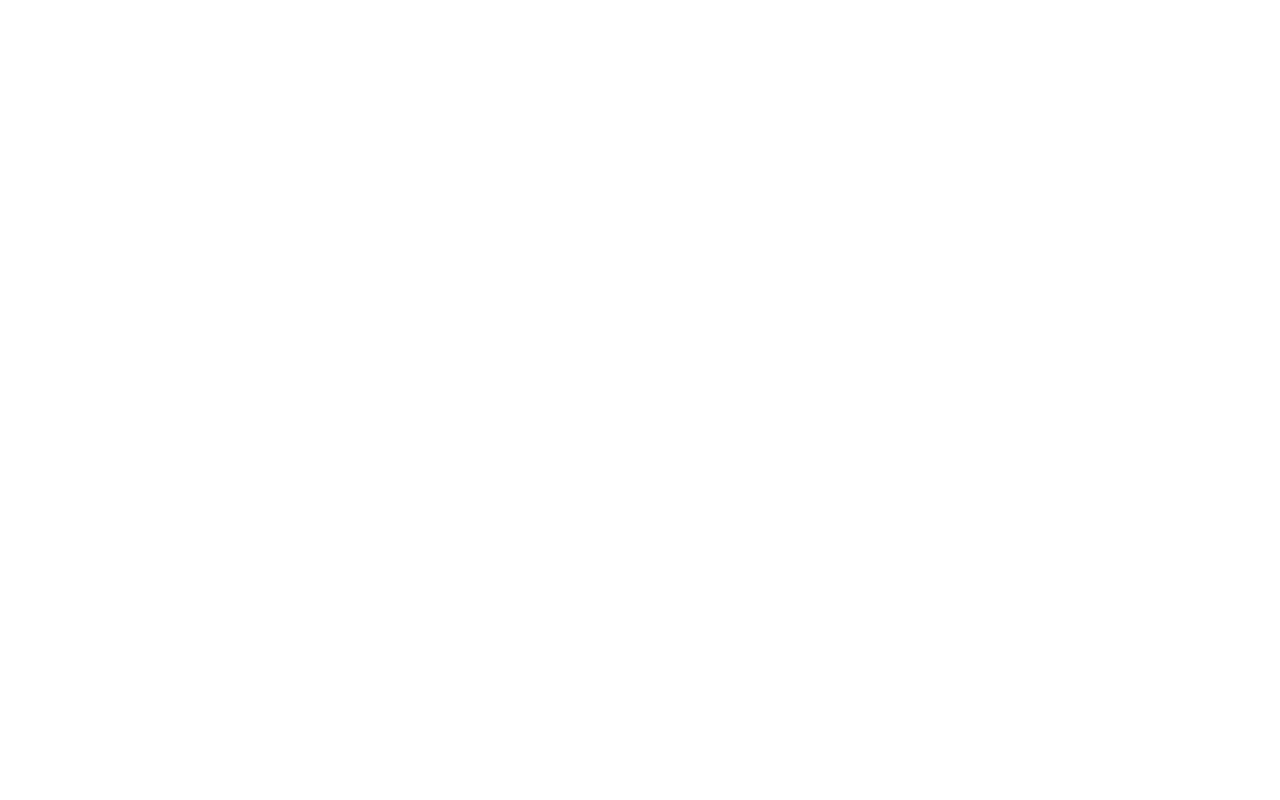
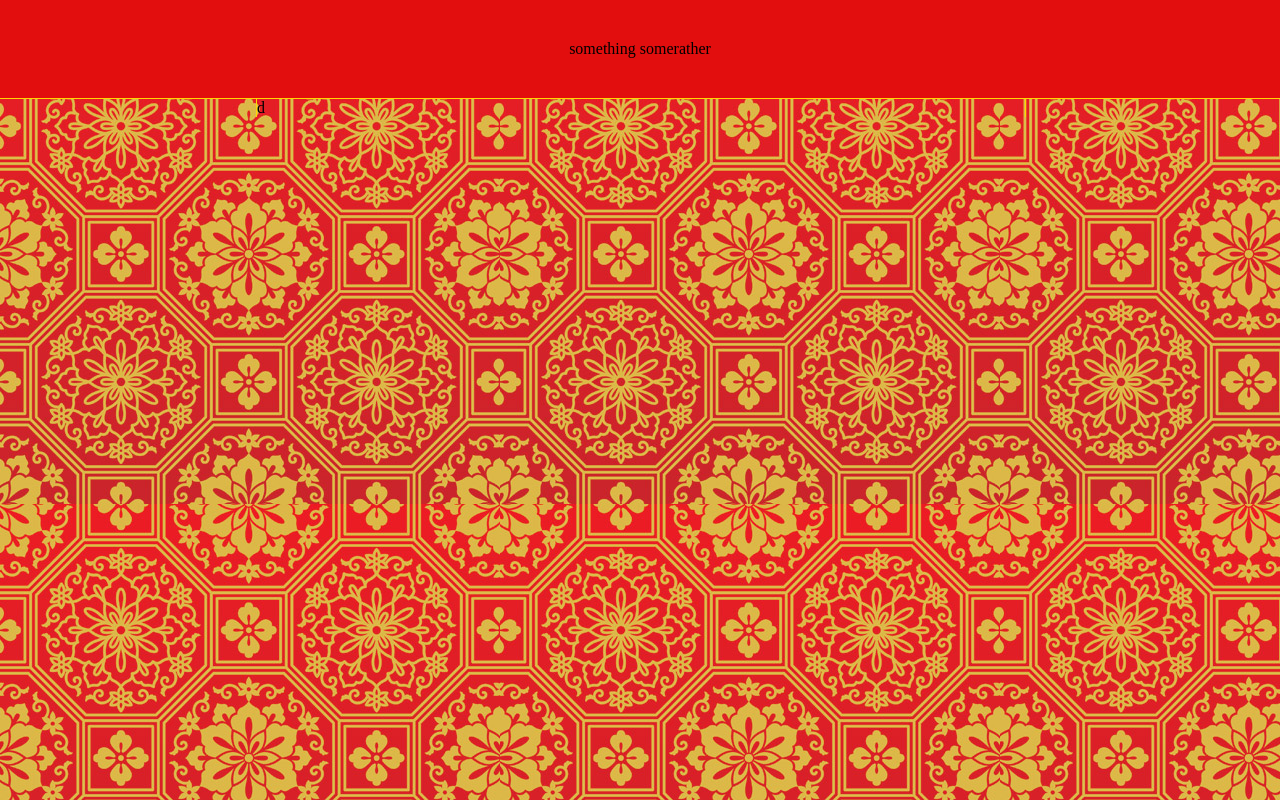
Before and after one commit to arbiter91268/chinese-restaurant, a plain HTML site: page index.html in a window 1280 px wide. Drawn offline with Linux system fonts and the light colour scheme.

Commit message:
Basic stuff
Basic stuff added. It is the beginning of a great website.

```diff
--- a/index.html
+++ b/index.html
@@ -2,8 +2,11 @@
 <html lang="en-us">
     <head>
         <title>Restaurant</title>
+        <meta charset="utf-8" />
+        <link rel="stylesheet" href="restaurant.css" />
     </head>
     <body>
-
+        <div class="main-header">something somerather</div>
+        <div class="main-body">d</div>
     </body>
 </html>
--- a/restaurant.css
+++ b/restaurant.css
@@ -1,3 +1,21 @@
 html, body {
     margin: 0;
+    background: url("img/background_pattern.jpg");
 }
+.main-header {
+    background: #e20e0e;
+    width: 100%;
+    height: 20%;
+    text-align: center;
+    padding-top: 40px;
+    padding-bottom: 40px;
+    border-bottom: 1px solid gold;
+}
+.main-body {
+    position: relative;
+    width: 60%;
+    left: 20%;
+    border-left: 1px solid gold;
+    border-right: 1px solid gold;
+    height: 100%;
+}
```
Also changed, not shown: img/background_pattern.jpg (added), 1 other file.
